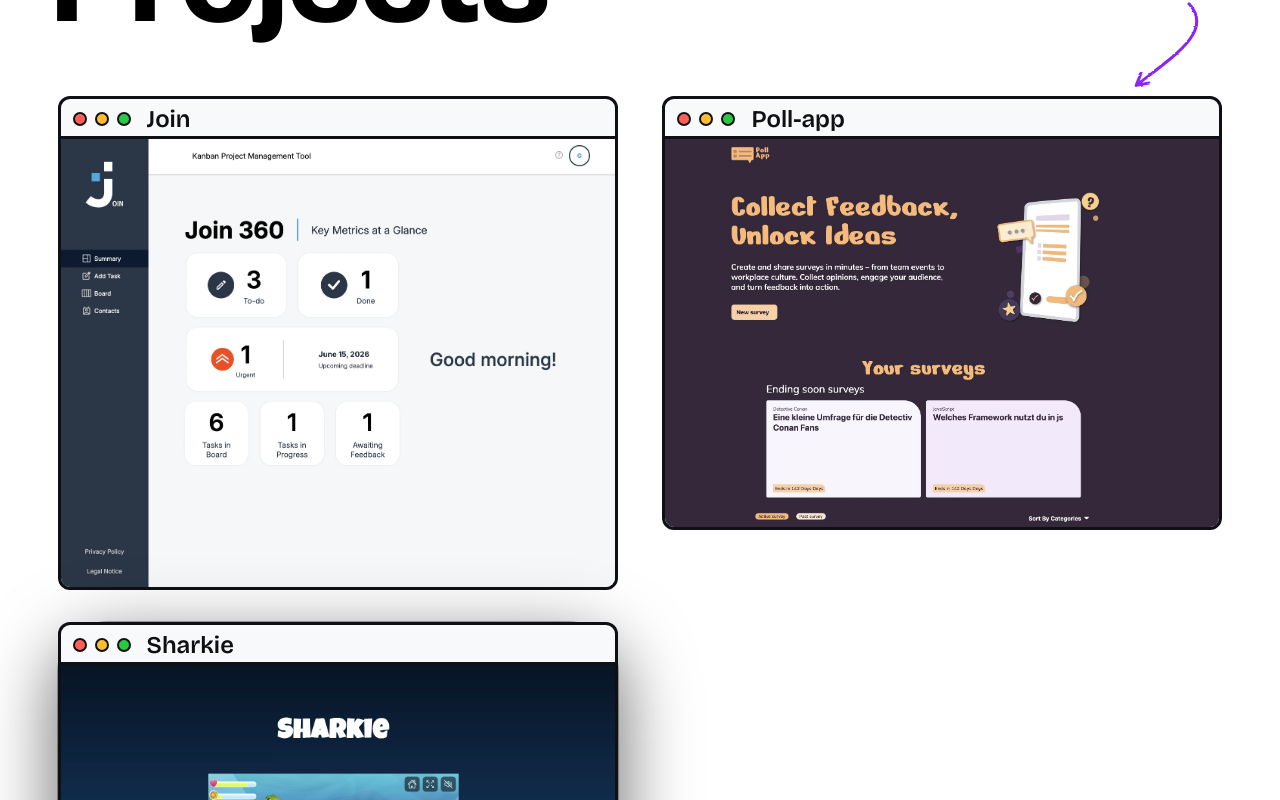
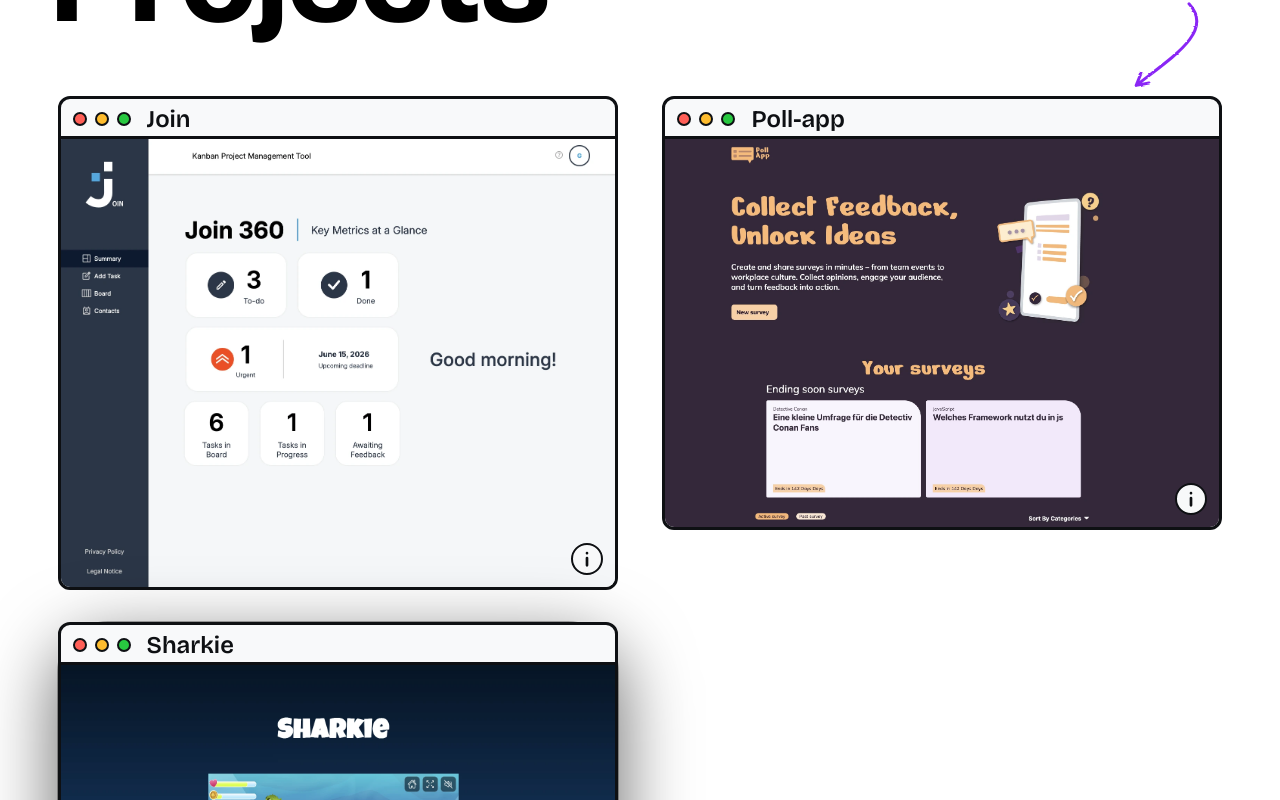
Before and after one commit to Lehnerma/Portfolio, an Angular app: page / in a window 1280 px wide. Shown: the part 2760-3560 px from the top of the page. Built offline with nearby package versions, Linux system fonts and the light colour scheme.

Commit message:
fix: improve project window interaction; update German translations for comments section Touchstate bei Projects: Infos werden beim Antippen nicht angezeigt Fixes #99

```diff
--- a/src/app/components/project-window/project-window.html
+++ b/src/app/components/project-window/project-window.html
@@ -104,7 +104,9 @@
   </header>
 
   <div class="project-window__content">
-    <figure class="project-window__content-inner">
+    <!-- Tap handler: catches taps on the description and the bubbled click of the flip button -->
+    <!-- eslint-disable-next-line @angular-eslint/template/click-events-have-key-events, @angular-eslint/template/interactive-supports-focus -- keyboard is covered by the flip button -->
+    <figure class="project-window__content-inner" (click)="toggleFlipped($event)">
       <img class="project-window__screenshot" [src]="screenshotSrc()" [alt]="screenshotAlt()" />
 
       @if (!isCompact()) {
@@ -112,13 +114,31 @@
           type="button"
           class="project-window__flip"
           [attr.aria-pressed]="isFlipped()"
-          (click)="toggleFlipped($event)"
           aria-label="Projektbeschreibung anzeigen"
         ></button>
 
         <figcaption class="project-window__desc">
           <ng-container *ngTemplateOutlet="caption" />
         </figcaption>
+
+        <span class="project-window__info" aria-hidden="true">
+          <svg
+            class="project-window__info-icon"
+            viewBox="0 0 10 10"
+            fill="none"
+            stroke="currentColor"
+            stroke-width="1.5"
+            stroke-linecap="round"
+            stroke-linejoin="round"
+            focusable="false"
+          >
+            @if (isFlipped()) {
+              <path d="M4 1.5 L2 3.5 L4 5.5 M2 3.5 H6 A2.25 2.25 0 0 1 6 8 H4.5" />
+            } @else {
+              <path d="M5 4.5 V8.5 M5 1.75 V1.76" />
+            }
+          </svg>
+        </span>
       }
     </figure>
   </div>
--- a/src/app/components/project-window/project-window.scss
+++ b/src/app/components/project-window/project-window.scss
@@ -164,6 +164,38 @@
 
     opacity: 0;
     transition: opacity 400ms ease;
+
+    // the invisible link must not catch taps; flipped-state enables it again
+    app-secondary-btn {
+      pointer-events: none;
+    }
+  }
+
+  // Touch only: shows that the screenshot can be tapped; taps pass through to the figure
+  &__info {
+    display: none;
+    place-items: center;
+    grid-column: 1/-1;
+    grid-row: 1/-1;
+    z-index: 30;
+    justify-self: end;
+    align-self: end;
+    width: 2rem;
+    height: 2rem;
+    margin: 0.75rem;
+    border: 2px solid var(--line-color);
+    border-radius: 50%;
+    background-color: var(--paper-color);
+    pointer-events: none;
+
+    @media (hover: none) {
+      display: grid;
+    }
+  }
+
+  &__info-icon {
+    width: 1.125rem;
+    height: 1.125rem;
   }
 
   &__flip {
@@ -214,6 +246,16 @@
   .project-window__content:hover:has(.project-window__desc) {
     @include flipped-state;
   }
+
+  // hover and keyboard focus already reveal the description, the toggle would be a dead tab stop
+  .project-window__flip {
+    display: none;
+  }
+}
+
+// Keyboard: :focus-visible instead of :focus, so a tap never keeps the description open
+.project-window__content:has(:focus-visible) {
+  @include flipped-state;
 }
 
 // Touch: the tap toggle replaces the hover
--- a/src/app/data/i18n/de.ts
+++ b/src/app/data/i18n/de.ts
@@ -89,7 +89,7 @@ export const DE_TRANSLATIONS: Translations = {
   },
   comments: {
     subtitle: 'IN IHREN WORTEN',
-    title: 'Stimmen aus dem Team',
+    title: 'Kommentare von Kollegen',
     linkedinLogoAlt: 'LinkedIn-Logo',
     items: {
       radek: {
--- a/src/styles/abstracts/_mixins.scss
+++ b/src/styles/abstracts/_mixins.scss
@@ -104,5 +104,9 @@
   }
   .project-window__desc {
     opacity: 1;
+
+    app-secondary-btn {
+      pointer-events: auto;
+    }
   }
 }
```
